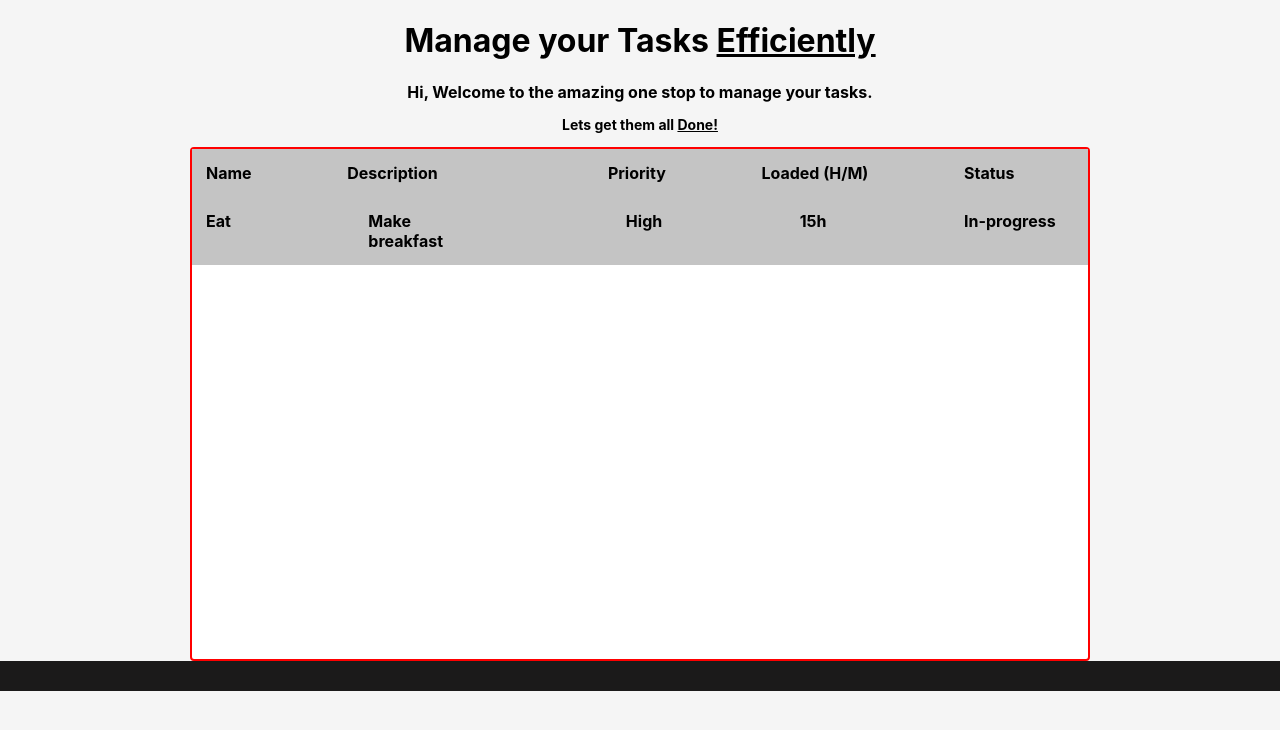
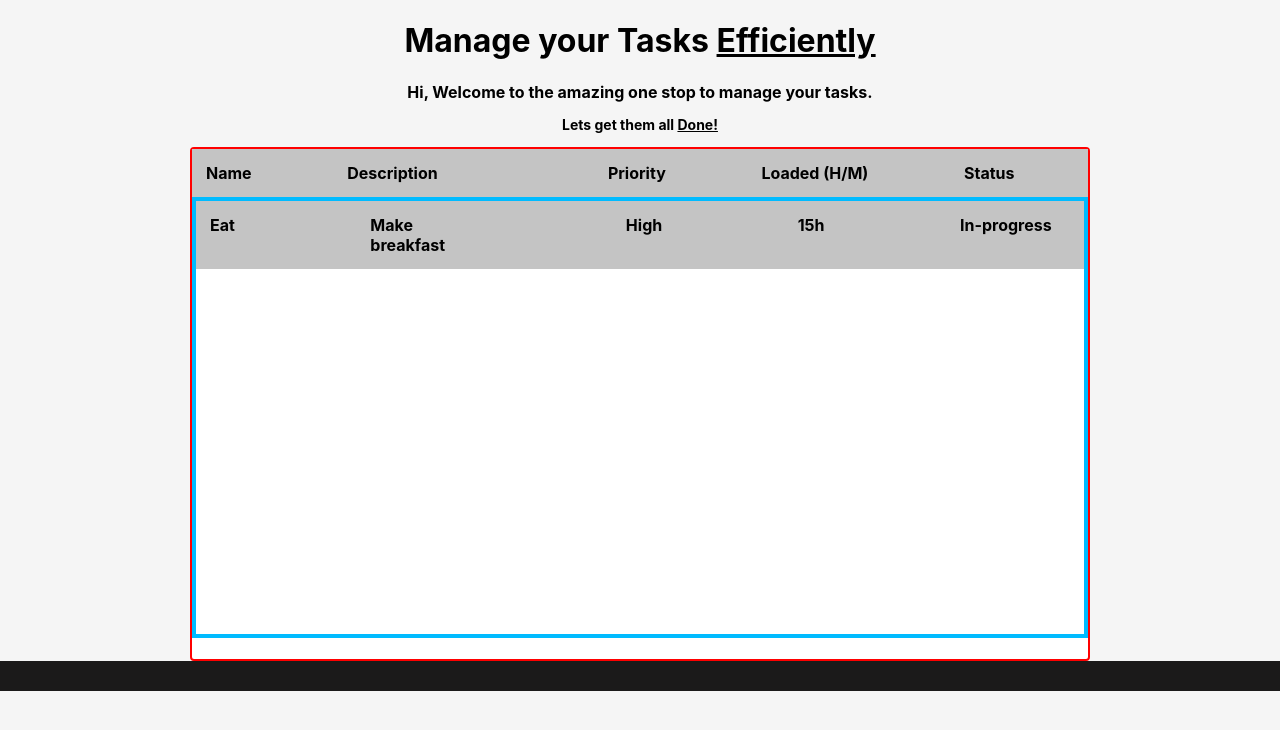
Before and after one commit to NokoDev/Ecomm, a React (Create React App) app: page / in a window 1280 px wide. Shown: the top 730 px of the page. Built offline with nearby package versions, Linux system fonts and the light colour scheme.

Commit message:
fixed the width

```diff
--- a/src/App.module.css
+++ b/src/App.module.css
@@ -4,6 +4,7 @@
   border-radius: 4px;
   margin-inline: auto;
   max-width: 70%;
+  min-width: 450px;
   height: 510px;
   border: 2px solid red;
 }
--- a/src/Components/TaskList.module.css
+++ b/src/Components/TaskList.module.css
@@ -1,6 +1,7 @@
 .main{
+    box-sizing: border-box;
     width: 100%;
-    height: 400px;
+    height: 86.5%;
     overflow-y: scroll;
-    border: 1 solid red;
+    border: 4px solid rgb(0, 187, 255);
 }
```
